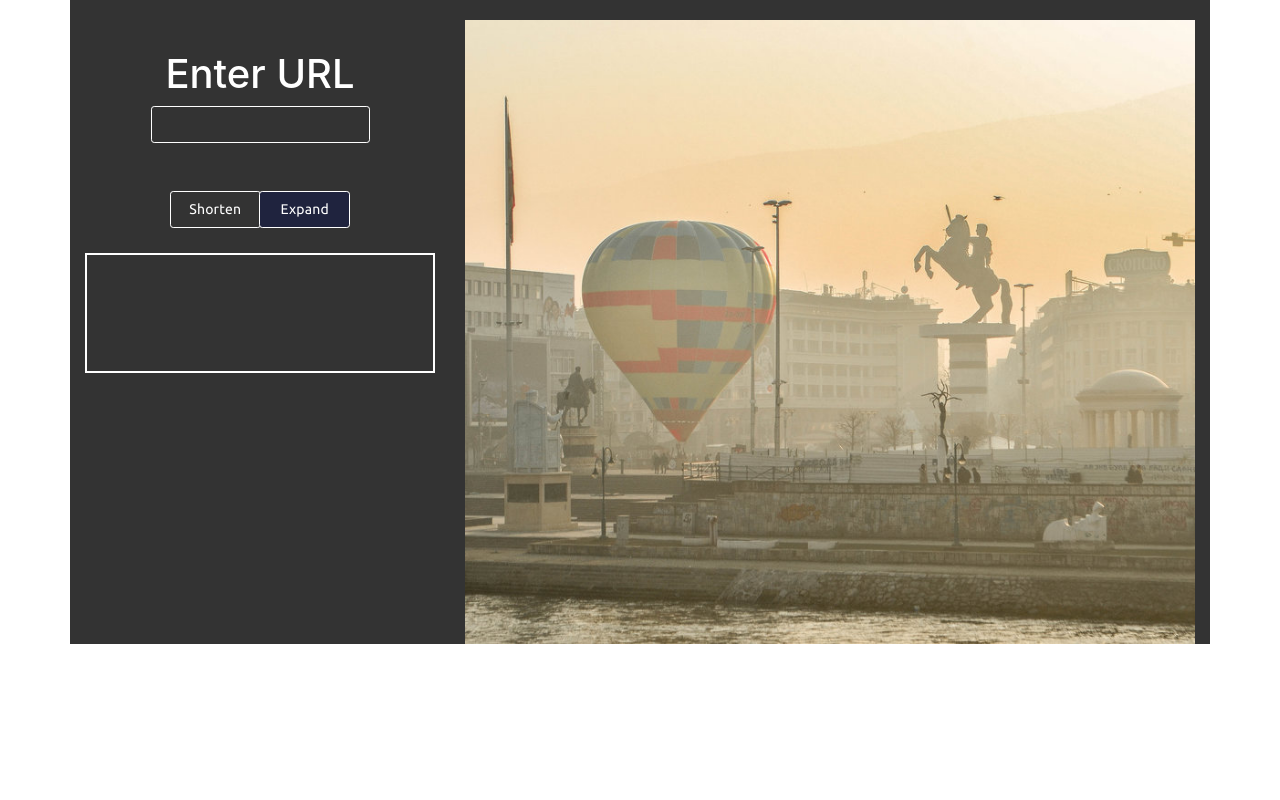
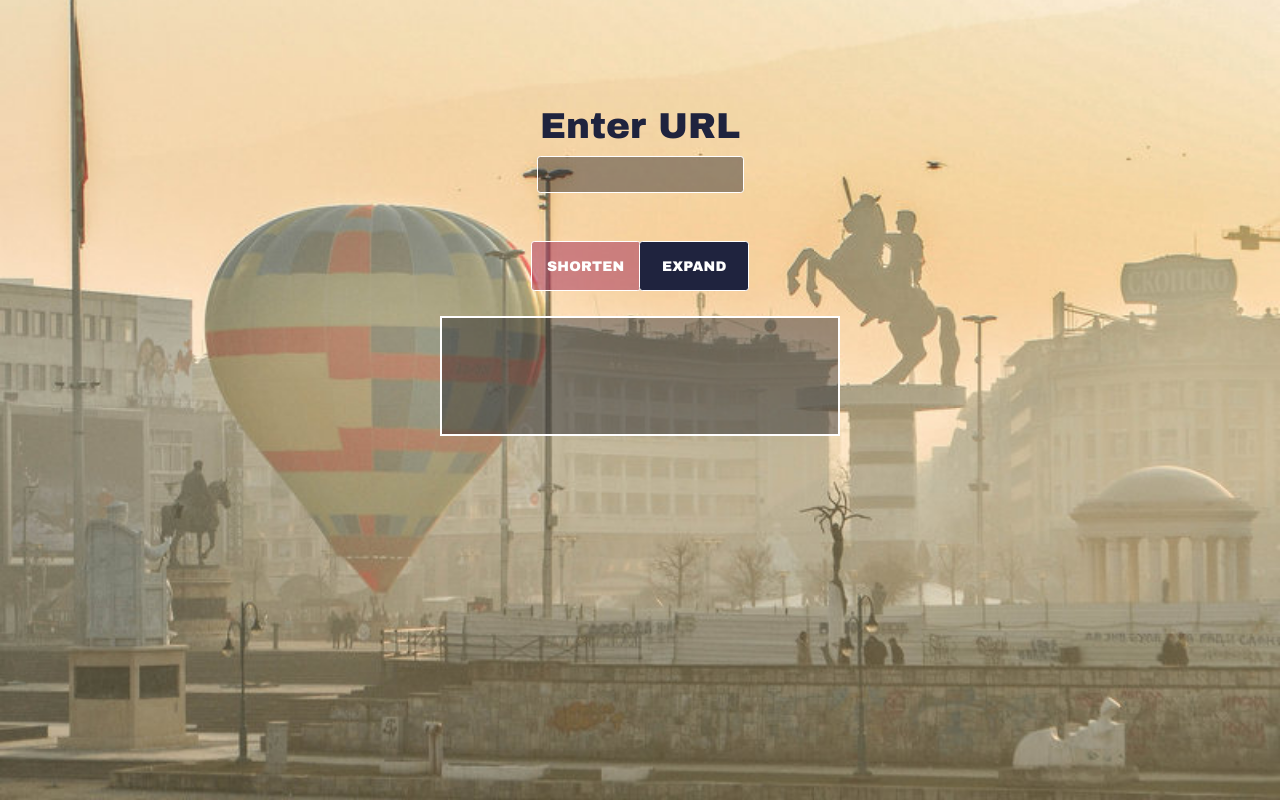
Before and after one commit to ratkorle/JSexpand-sortenUsingAPI-Key, a website: page index.html in a window 1280 px wide. Drawn offline with nearby package versions, Linux system fonts and the light colour scheme.

Commit message:
commit message

```diff
--- a/assets/js/mainControler.js
+++ b/assets/js/mainControler.js
@@ -5,7 +5,6 @@ const projection = 'FULL';
 const url = 'https://www.googleapis.com/urlshortener/v1/url';
 
 // Some page elements
-
 const $inputField = $('#input');
 const $expandButton = $('#expand');
 const $shortenButton = $('#shorten');
--- a/assets/sass/base/_typography.scss
+++ /dev/null
@@ -1,3 +0,0 @@
-body {
-  background-color: #333333;
-}
--- a/assets/sass/components/_mainstyle.scss
+++ b/assets/sass/components/_mainstyle.scss
@@ -1,32 +1,32 @@
-.tittle {
-  color: white;
+body, html {
+  height: 100%;
+}
+.photo {
+  background-image: url("../img/skopjebyprozak.jpg");
+  background-repeat: no-repeat;
+  background-position: center;
+  background-size: cover;
+  background-attachment: fixed;
+  height: 100%;
 }
 .jsexample {
-  padding-top: 50px;
+  margin-top: 105px;
 }
-.image-container {
-  overflow: hidden;
-}
-
-.image-container img {
-  display: block;
-  max-width: 100%;
-  height: auto;
-  padding-top: 20px;
-}
-.black {
-  background-color: #333333;
+.title {
+  color: #1f233e;
+  font-size: 36px;
+  font-family: 'Archivo Black', sans-serif;
 }
 
 #input {
-  width: 219px;
+  max-width: 400px;
   height: 37px;
   border-radius: 3.2px;
   border: solid 0.8px white;
-  background-color: inherit;
+  background-color: rgba(14,16,28,0.4);
   display: block;
   margin: auto;
-  font-family: 'Ubuntu', sans-serif;
+  font-family: 'Archivo Black', sans-serif;
   font-size: 14px;
   letter-spacing: 0.2px;
   text-align: center;
@@ -34,33 +34,35 @@
 }
 
 #shorten {
-  width: 91px;
-  height: 37px;
+  width: 110px;
+  height: 50px;
   border-radius: 3.2px;
   border: solid 0.8px white;
-  background-color: inherit;
+  background-color: rgba(159,42,89, 0.5);
   margin-top: 48px;
-  font-family: 'Ubuntu', sans-serif;
+  font-family: 'Archivo Black', sans-serif;
   font-size: 14px;
   letter-spacing: 0.2px;
   text-align: center;
   color: white;
   margin-right: -3px;
+  text-transform: uppercase;
 }
 
 #expand {
-  width: 91px;
-  height: 37px;
+  width: 110px;
+  height: 50px;
   border-radius: 3.2px;
   background-color: #1f233e;
   border: solid 0.8px white;
   margin-top: 48px;
-  font-family: 'Ubuntu', sans-serif;
+  font-family: 'Archivo Black', sans-serif;
   font-size: 14px;
   letter-spacing: 0.2px;
   text-align: center;
   color: #ffffff;
   margin-left: -3px;
+  text-transform: uppercase;
 }
 
 #responseField {
@@ -70,10 +72,11 @@
   border: solid 2px white;
   margin: auto;
   margin-top: 25px;
-  font-family: 'Ubuntu', sans-serif;
+  font-family: 'Archivo Black', sans-serif;
   font-size: 16px;
   letter-spacing: 0.2px;
   text-align: center;
   color: white;
   overflow-wrap: break-word;
+  background-color: rgba(14,16,28,0.4);
 }
--- a/index.html
+++ b/index.html
@@ -8,17 +8,17 @@
 
     <!-- CSS -->
     <link rel="stylesheet" href="assets/css/style.css">
-    <link href="https://fonts.googleapis.com/css?family=Ubuntu" rel="stylesheet">
+    <link href="https://fonts.googleapis.com/css?family=Archivo+Black" rel="stylesheet">
     <!-- Bootstrap CSS -->
     <link rel="stylesheet" href="https://maxcdn.bootstrapcdn.com/bootstrap/4.0.0-beta.2/css/bootstrap.min.css" integrity="sha384-PsH8R72JQ3SOdhVi3uxftmaW6Vc51MKb0q5P2rRUpPvrszuE4W1povHYgTpBfshb" crossorigin="anonymous">
     <script src="https://use.fontawesome.com/54099af288.js"></script>
 </head>
 <body>
-<div class="container black">
+<div class="container-fluid photo">
     <div class="row">
-        <div class="col-md-4 col-lg-4 col-sm-12 col-xs-12 text-center jsexample">
-            <h1 class="tittle">Enter URL</h1>
-                <main id="main">
+        <div class="col-md-12 col-lg-12 col-sm-12 col-xs-12 text-center jsexample">
+            <h1 class="title">Enter URL</h1>
+            <main id="main">
                     <form id="form" autocomplete="off">
                         <input type="text" id="input" value="">
                          <button id="shorten">Shorten</button>
@@ -26,22 +26,19 @@
                      </form>
                  <div id="responseField">
                  </div>
-
-
             </main>
-        </div>
-        <div class="col-md-8 col-lg-8 col-sm-12 col-xs-12 text-center image-container">
-            <img class="img-responsive" src="assets/img/skopjebyprozak.jpg" alt="skopjebykuzzata" title="Photo Credit: Kuzzata">
         </div>
     </div>
 </div>
 
 
 <!-- Optional JavaScript -->
-<script src="assets/js/mainControler.js"></script>
+<script src="https://ajax.googleapis.com/ajax/libs/jquery/3.3.1/jquery.min.js"></script>
+<link rel="stylesheet" href="https://ajax.googleapis.com/ajax/libs/jqueryui/1.12.1/themes/smoothness/jquery-ui.css">
 <!-- jQuery first, then Popper.js, then Bootstrap JS -->
-<script src="https://code.jquery.com/jquery-3.2.1.slim.min.js" integrity="sha384-KJ3o2DKtIkvYIK3UENzmM7KCkRr/rE9/Qpg6aAZGJwFDMVNA/GpGFF93hXpG5KkN" crossorigin="anonymous"></script>
 <script src="https://cdnjs.cloudflare.com/ajax/libs/popper.js/1.12.3/umd/popper.min.js" integrity="sha384-vFJXuSJphROIrBnz7yo7oB41mKfc8JzQZiCq4NCceLEaO4IHwicKwpJf9c9IpFgh" crossorigin="anonymous"></script>
 <script src="https://maxcdn.bootstrapcdn.com/bootstrap/4.0.0-beta.2/js/bootstrap.min.js" integrity="sha384-alpBpkh1PFOepccYVYDB4do5UnbKysX5WZXm3XxPqe5iKTfUKjNkCk9SaVuEZflJ" crossorigin="anonymous"></script>
+<script src="assets/js/mainControler.js"></script>
+<script src="assets/js/title.js"></script>
 </body>
 </html>
```
Also changed, not shown: assets/css/style.css, assets/sass/components/_imports.scss (line endings or trailing spaces), 1 other file.
